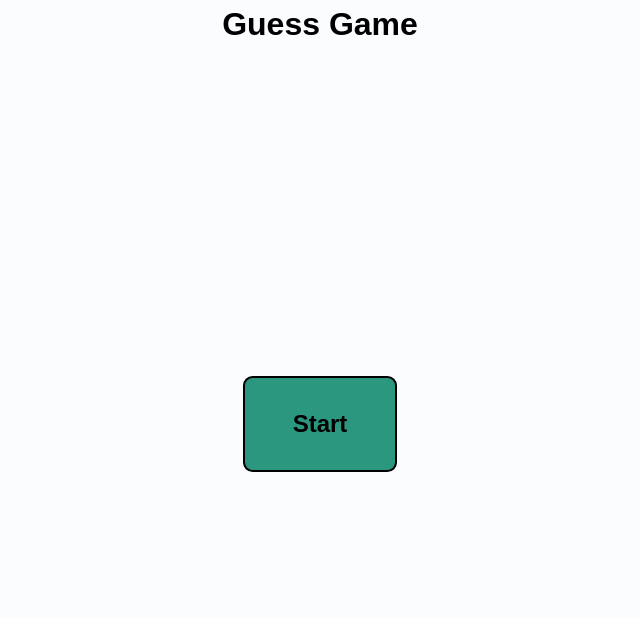
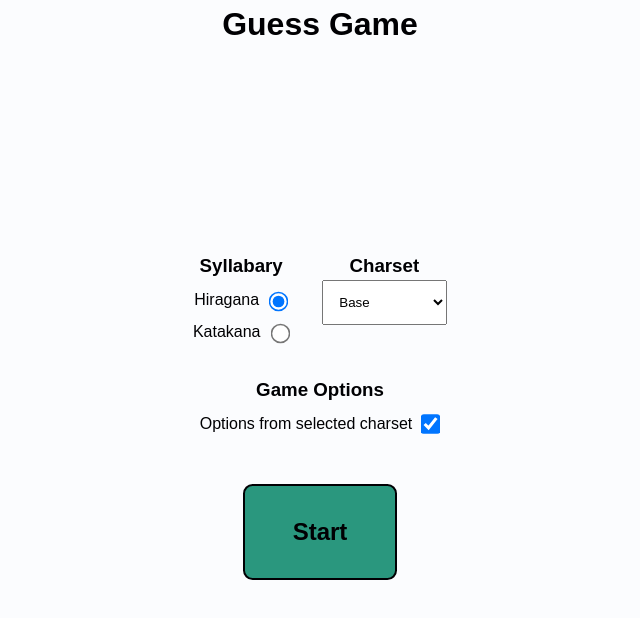
Before and after one commit to vikkio88/nisenotori, a Svelte app: page /guess in a window 1280 px wide. Shown: the top 618 px of the page, without its empty margins (320-960 px from the left). Built offline with nearby package versions, Linux system fonts and the light colour scheme.

Commit message:
wiring up config

```diff
--- a/src/pages/Guess.svelte
+++ b/src/pages/Guess.svelte
@@ -1,15 +1,58 @@
 <script>
+  import { navigate } from "svelte-routing";
+  import Select from "../components/shared/Select.svelte";
+  import SyllabarySelector from "../components/shared/SyllabarySelector.svelte";
   import Game from "../games/Guess.svelte";
+  import { CHARSETS, charsetOptions } from "../libs/data/charSets";
+  import { HIRAGANA } from "../libs/data/consts";
+
+  let kata = HIRAGANA;
+  let selectedCharsetIndex = 0;
+
+  let optionsFromCharset = true;
+
   let gameStarted = false;
 </script>
 
 {#if !gameStarted}
   <h1>Guess Game</h1>
-  <div class="f1 f cc">
-    <button class="success big" on:click={() => (gameStarted = true)}>
+  <div class="f f1 cc g">
+    <div class="f fr g2">
+      <div class="f cc g_5">
+        <h3>Syllabary</h3>
+        <SyllabarySelector bind:kata />
+      </div>
+      <div class="f cs">
+        <h3>Charset</h3>
+        <Select options={charsetOptions} bind:selected={selectedCharsetIndex} />
+      </div>
+    </div>
+
+    <div class="f cc g_5 mg">
+      <h3>Game Options</h3>
+      <div class="fi g_5">
+        <label
+          for="optionsPicks"
+          title="The answers will be picked from the charset selected"
+        >
+          Options from selected charset
+        </label>
+        <input
+          type="checkbox"
+          name="optionsPicks"
+          bind:checked={optionsFromCharset}
+        />
+      </div>
+    </div>
+    <button class="success big mg" on:click={() => (gameStarted = true)}>
       Start
     </button>
   </div>
 {:else}
-  <Game />
+  <Game
+    charset={CHARSETS[selectedCharsetIndex].charset}
+    kataChoice={kata}
+    {optionsFromCharset}
+    end={() => navigate("/", { replace: true })}
+  />
 {/if}
```
